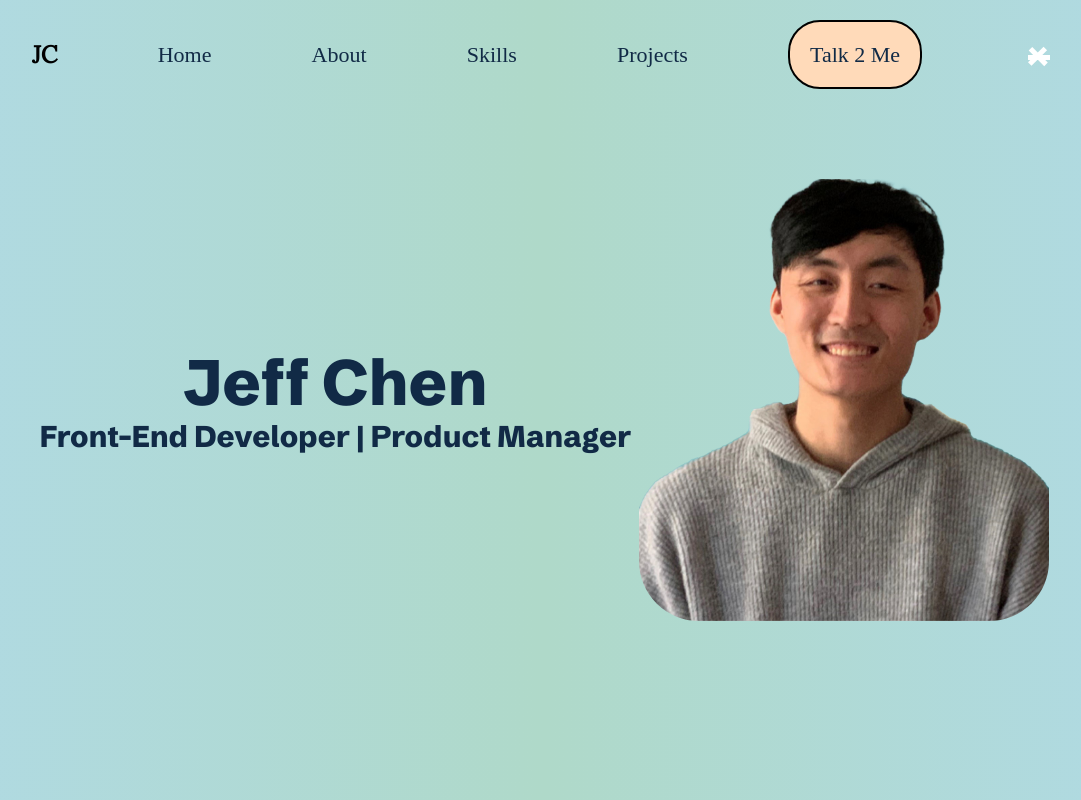
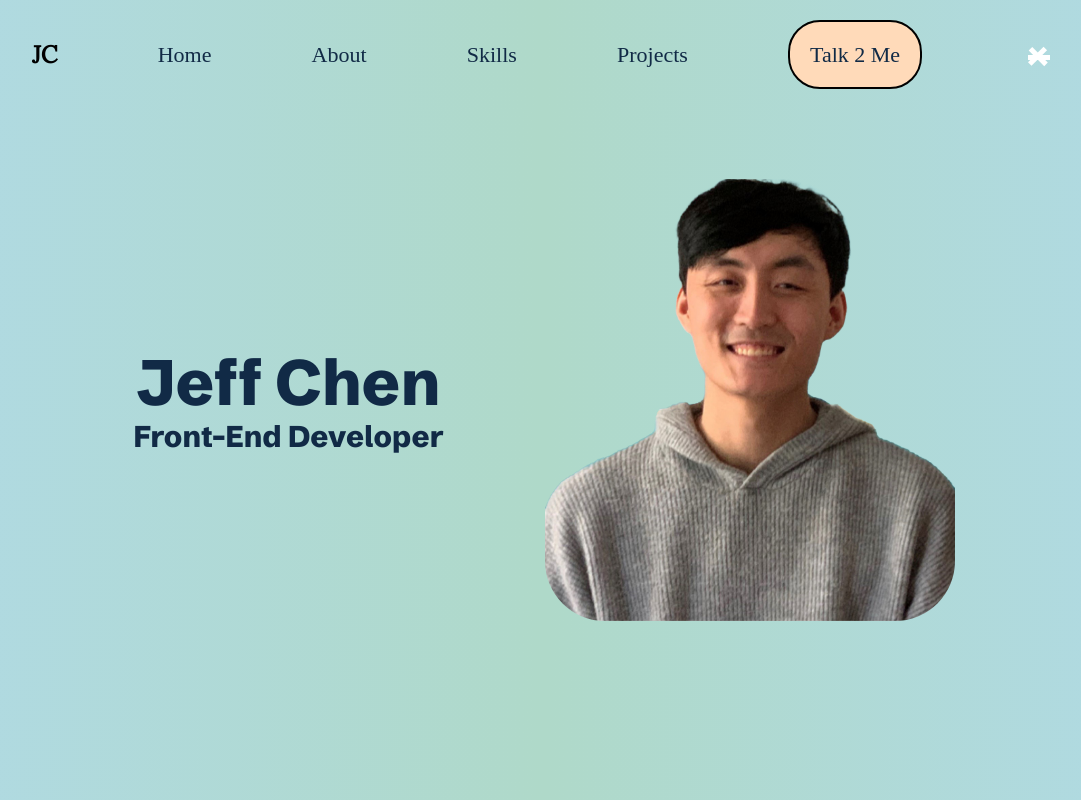
Before and after one commit to Jeph53707/Portfolio, a plain HTML site: page index.html in a window 1280 px wide. Shown: the top 800 px of the page, without its empty margins (96-1177 px from the left). Drawn offline with nearby package versions, Linux system fonts and the light colour scheme.

Commit message:
August quick fixes

```diff
--- a/index.html
+++ b/index.html
@@ -50,7 +50,7 @@
             <div class="homePageContainer wrapper">
                 <div class="homeText">
                     <h1>Jeff Chen</h1>
-                    <h2> Front-End Developer | Product Manager</h2>
+                    <h2> Front-End Developer </h2>
                 </div>
                 <figure class="homeImage">
                     <img src="./assets/JeffChenHeadshot 2023PS.png" alt="picture of Jeff upperbody transparent background">
```
